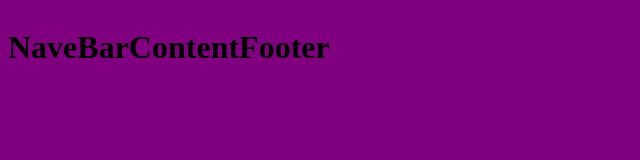
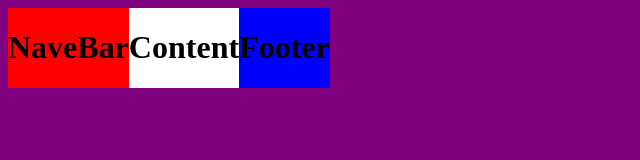
Before and after one commit to Maskus-rd/MySite, a plain HTML site: page index.html in a window 1280 px wide. Shown: the whole page, without its empty margins (0-640 px from the left). Drawn offline with Linux system fonts and the light colour scheme.

Commit message:
Update styles.css

```diff
--- a/styles.css
+++ b/styles.css
@@ -2,5 +2,18 @@
 
 body{
   display: flex;
+  flex-direction: vertical;
   background-color: purple;
 }
+
+#navBar{
+  background-color: red;
+}
+
+#content{
+  background-color: white;
+}
+
+#footer{
+  background-color: blue;
+}
```
